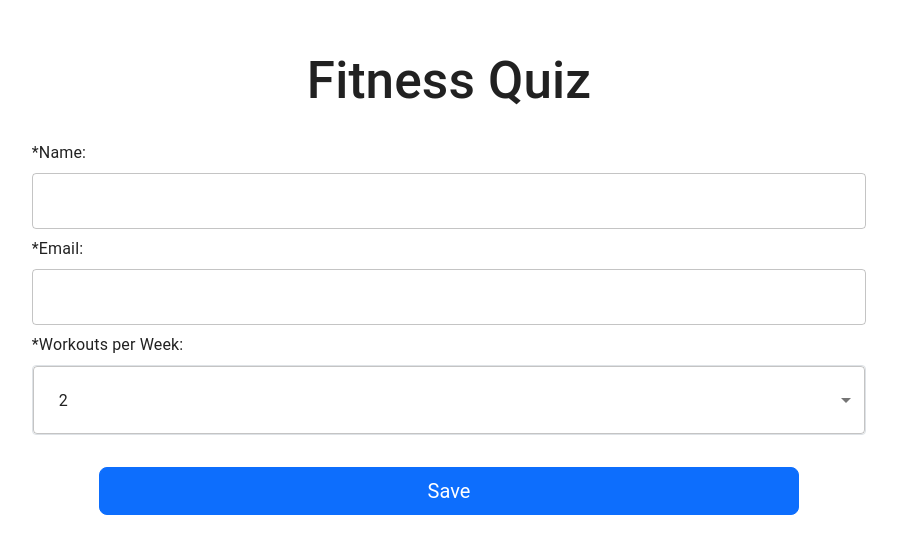
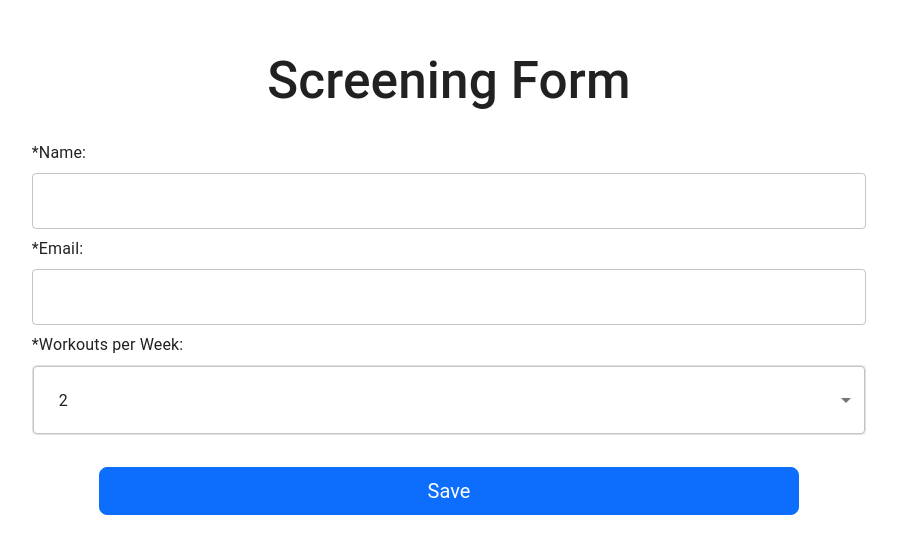
Before and after one commit to zmatthews33/exercise-quiz-app, a React (Vite) app: page / in a window 1280 px wide. Shown: the part 116-670 px from the top of the page, without its empty margins (191-1088 px from the left). Built offline with nearby package versions, Linux system fonts and the light colour scheme.

Commit message:
changed website title and heading on main page

```diff
--- a/index.html
+++ b/index.html
@@ -5,7 +5,7 @@
     <!-- <link rel="icon" type="image/svg+xml" href="/vite.svg" /> -->
     <link rel="icon" type="image/png" href="/favicon-32x32.png" />
     <meta name="viewport" content="width=device-width, initial-scale=1.0" />
-    <title>Catalyst Exercise Quiz</title>
+    <title>Catalyst Intake</title>
   </head>
   <body>
     <div id="root"></div>
--- a/src/App.tsx
+++ b/src/App.tsx
@@ -34,7 +34,7 @@ const App: React.FC<Props> = ({
   return (
     <Container className='App'>
       <header className='App-header text-center pb-4'>
-        <h1>Fitness Quiz</h1>
+        <h1>Screening Form</h1>
       </header>
       {quizComplete ? (
         <Results
```
